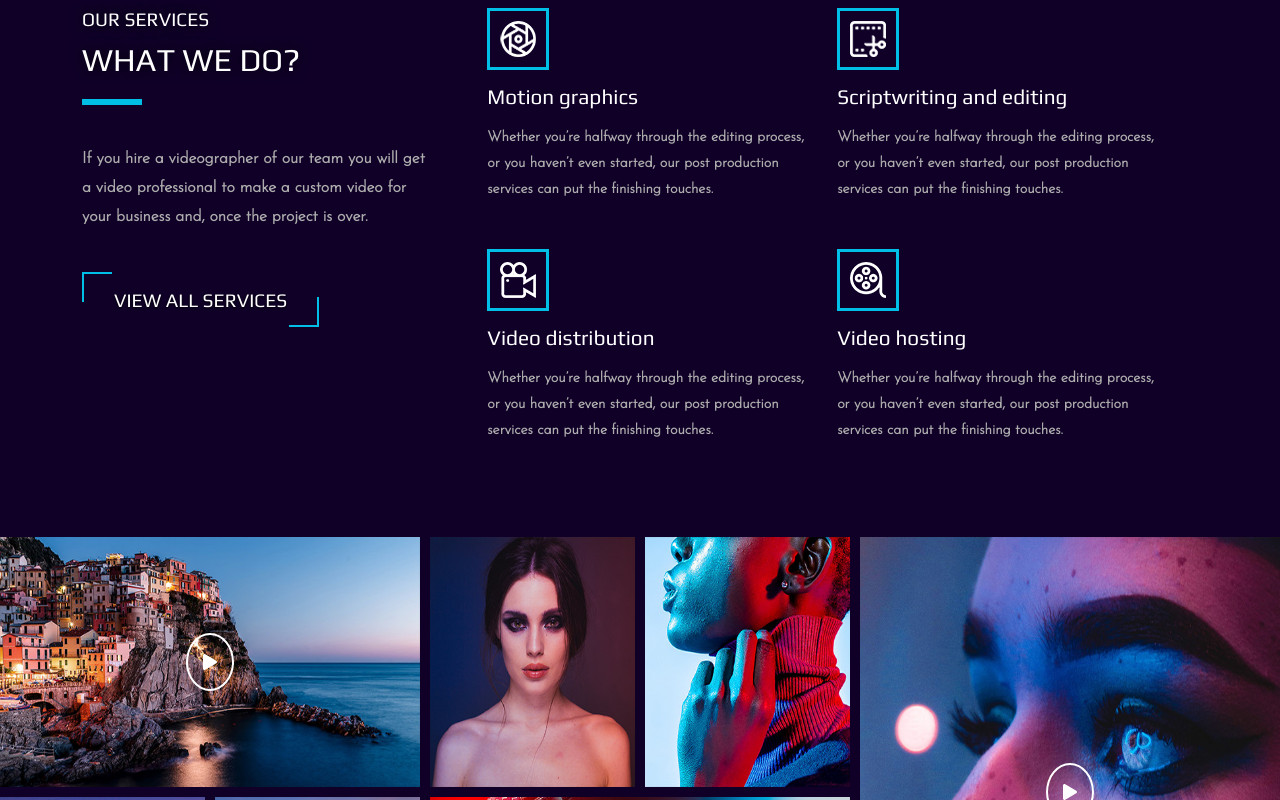
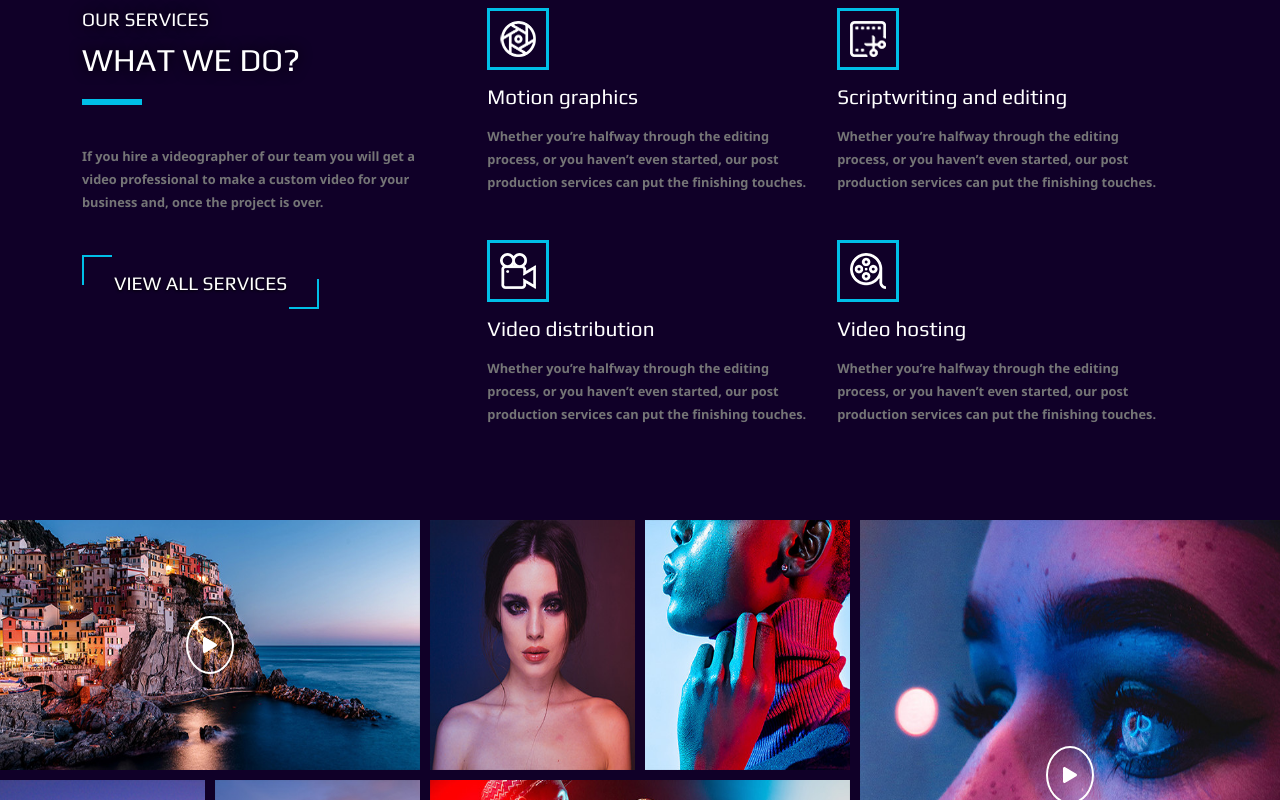
Before and after one commit to ArturdaSilvaRezende/Videograph-Master, a React (Create React App) app: page / in a window 1280 px wide. Shown: the part 860-1660 px from the top of the page. Built offline with nearby package versions, Linux system fonts and the light colour scheme.

Commit message:
Final fixes completed

```diff
--- a/src/components/BtnBackToTop/BtnBackToTop.jsx
+++ b/src/components/BtnBackToTop/BtnBackToTop.jsx
@@ -30,7 +30,7 @@ const BtnBackToTop = (props) => {
 
     window.addEventListener("scroll", scrollTop);
     return () => window.removeEventListener("scroll", scrollTop);
-  }, []);
+  }, [buttonRef]);
 
   return (
     <BtnStyle
--- a/src/components/Home/Footer/FooterStyle.js
+++ b/src/components/Home/Footer/FooterStyle.js
@@ -83,6 +83,10 @@ export const ComponentFooter = styled.footer`
 
       a {
         font-family: "Josefin Sans", sans-serif;
+
+        &:hover {
+          color: var(--blue);
+        }
       }
 
       ul {
@@ -119,7 +123,7 @@ export const ComponentFooter = styled.footer`
 
   .footer__copyright {
     p {
-      font-family: "Josefin Sans", sans-serif;
+      font-family: "Segoe UI", Tahoma, Geneva, Verdana, sans-serif;
       font-weight: 700;
       color: var(--muted-gray);
       margin-top: 40px;
--- a/src/components/Home/Main/style/OurServices.js
+++ b/src/components/Home/Main/style/OurServices.js
@@ -11,9 +11,9 @@ export const ComponentOurServices = styled.section`
 
     //global
     .our-services__description {
-      font-family: "Josefin Sans", sans-serif;
+      font-family: "Segoe UI", Tahoma, Geneva, Verdana, sans-serif;
       font-weight: 700;
-      color: var(--muted-gray);
+      color: var(--dark-gray);
       line-height: 1.8;
     }
 
@@ -22,6 +22,7 @@ export const ComponentOurServices = styled.section`
 
       .our-services__description {
         margin: 40px 0;
+        font-size: 0.8rem;
       }
     }
 
@@ -57,7 +58,7 @@ export const ComponentOurServices = styled.section`
         }
 
         p {
-          font-size: 0.9rem;
+          font-size: 0.8rem;
         }
       }
     }
@@ -88,7 +89,7 @@ export const ComponentOurServices = styled.section`
   }
 
   @media screen and (max-width: 767px) {
-    padding-top: 180px;
+    padding-top: 120px;
     .our-services__container {
       flex-direction: column;
 
--- a/src/components/Home/Main/style/Portfolio.js
+++ b/src/components/Home/Main/style/Portfolio.js
@@ -145,7 +145,7 @@ export const ComponentPortfolio = styled.section`
   }
 
   @media screen and (max-width: 767px) {
-    padding: 20% 0;
+    padding: 20px 0 120px 0;
 
     img {
       width: 90%;
--- a/src/components/Pages/About/style/AboutStyle.js
+++ b/src/components/Pages/About/style/AboutStyle.js
@@ -8,7 +8,7 @@ export const ComponentAbout = styled.div`
 
   //global paragraph
   p {
-    font-family: "Josefin Sans", sans-serif;
+    font-family: "Segoe UI", Tahoma, Geneva, Verdana, sans-serif;
     font-weight: 700;
     color: var(--muted-gray);
     line-height: 1.8;
@@ -75,14 +75,15 @@ export const ComponentAbout = styled.div`
 
             p {
               width: 95%;
-              font-size: 0.9rem;
+              font-size: 0.8rem;
             }
           }
         }
       }
 
       .about__description-text {
-        font-size: 0.9rem;
+        font-size: 1rem;
+        width: 100%;
       }
     }
   }
@@ -130,7 +131,9 @@ export const ComponentAbout = styled.div`
 
       .about__pic {
         order: 1;
-        width: 100%;
+        width: 80%;
+        padding: 20px;
+        margin: 0 auto;
 
         figure:nth-child(1) {
           img {
@@ -148,7 +151,7 @@ export const ComponentAbout = styled.div`
       .about__description {
         order: 2;
         width: auto;
-        margin: 30px 0 10px 25px;
+        margin: 15px 0 10px 25px;
 
         .about__services {
           flex-direction: column;
@@ -156,7 +159,7 @@ export const ComponentAbout = styled.div`
           .about__services-item {
             figcaption {
               p {
-                width: 85%;
+                width: 95%;
                 font-size: 1rem;
               }
             }
@@ -165,6 +168,7 @@ export const ComponentAbout = styled.div`
 
         .about__description-text {
           width: 95%;
+          font-size: 0.9rem;
         }
       }
     }
--- a/src/components/Pages/Services/style/ServiceStyle.js
+++ b/src/components/Pages/Services/style/ServiceStyle.js
@@ -37,10 +37,11 @@ export const ComponentServices = styled.div`
           margin: 15px 0;
         }
         p {
-          font-family: "Josefin Sans", sans-serif;
+          font-family: "Segoe UI", Tahoma, Geneva, Verdana, sans-serif;
           font-weight: 700;
           color: var(--muted-gray);
           line-height: 1.8;
+          font-size: 0.8rem;
         }
       }
     }
@@ -116,12 +117,6 @@ export const ComponentServices = styled.div`
     .our-services__container {
       .our-services__item {
         width: 47%;
-
-        figcaption {
-          p {
-            font-size: 0.9rem;
-          }
-        }
       }
     }
 
@@ -159,6 +154,13 @@ export const ComponentServices = styled.div`
       .our-services__item {
         width: 100%;
         margin-bottom: 30px;
+
+        figcaption {
+          p {
+            font-size: 0.9rem;
+            width: 90%;
+          }
+        }
       }
     }
 
--- a/src/index.css
+++ b/src/index.css
@@ -19,3 +19,7 @@ a {
 li {
   list-style: none;
 }
+::selection {
+  background-color: #000000;
+  color: #00bfe7;
+}
```
